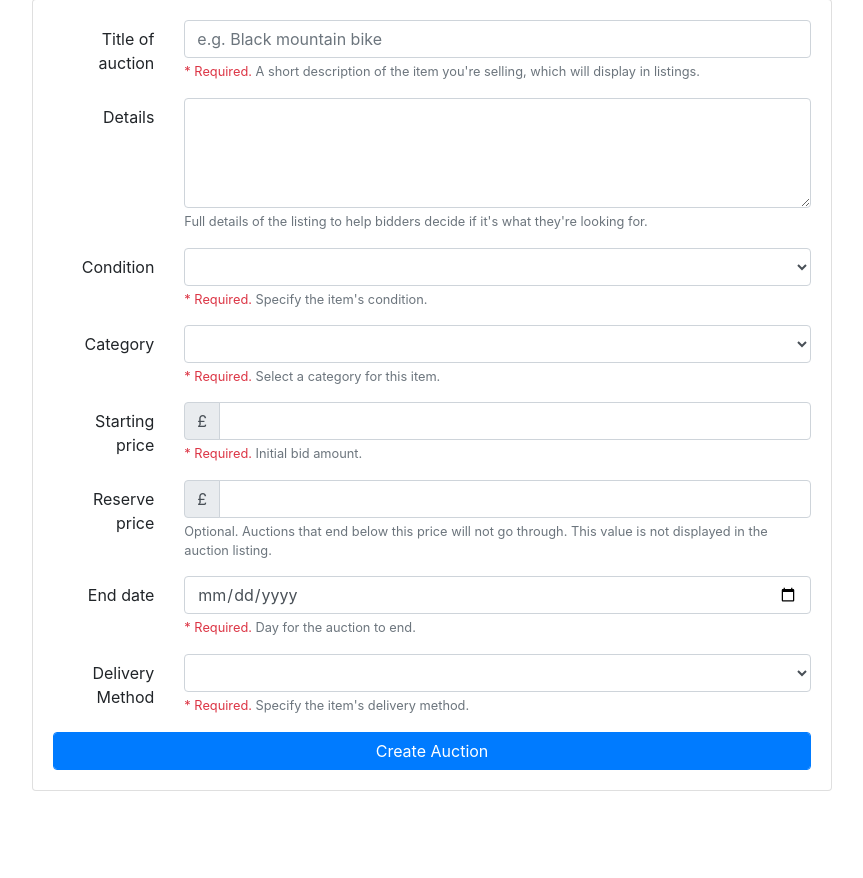
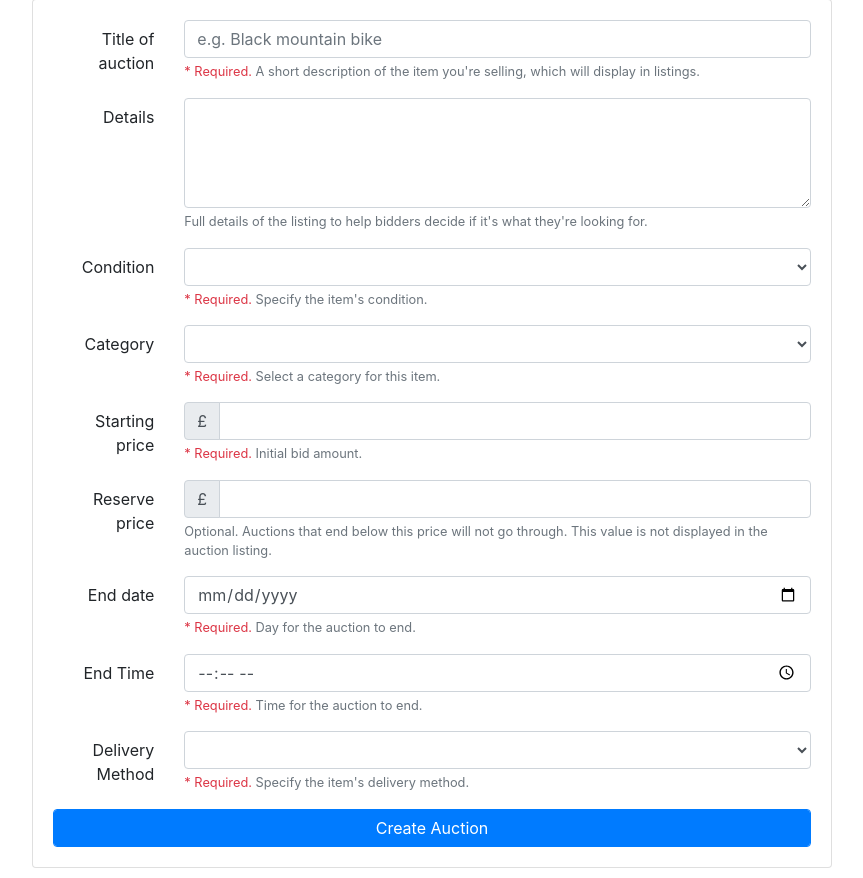
Before and after one commit to UCL-MSc-CS/mauction, a PHP site: page /create_auction.php in a window 1280 px wide. Shown: the part 187-1065 px from the top of the page, without its empty margins (208-1071 px from the left). Before the commit the page ends 978 px from the top, so only its background shows below. Run offline with PHP 8.4, Linux system fonts and the light colour scheme.

Commit message:
Update create_auction.php

```diff
--- a/create_auction.php
+++ b/create_auction.php
@@ -95,6 +95,13 @@
           </div>
         </div>
 	<div class="form-group row">
+          <label for="auctionEndTime" class="col-sm-2 col-form-label text-right">End Time</label>
+          <div class="col-sm-10">
+            <input type="time" class="form-control" name="auctionEndTime" id="auctionEndTime">
+            <small id="endTimeHelp" class="form-text text-muted"><span class="text-danger">* Required.</span> Time for the auction to end.</small>
+          </div>
+        </div>
+	<div class="form-group row">
           <label for="delivery" class="col-sm-2 col-form-label text-right">Delivery Method</label>
           <div class="col-sm-10">
             <select class="form-control" name="delivery" id="delivery">
```
